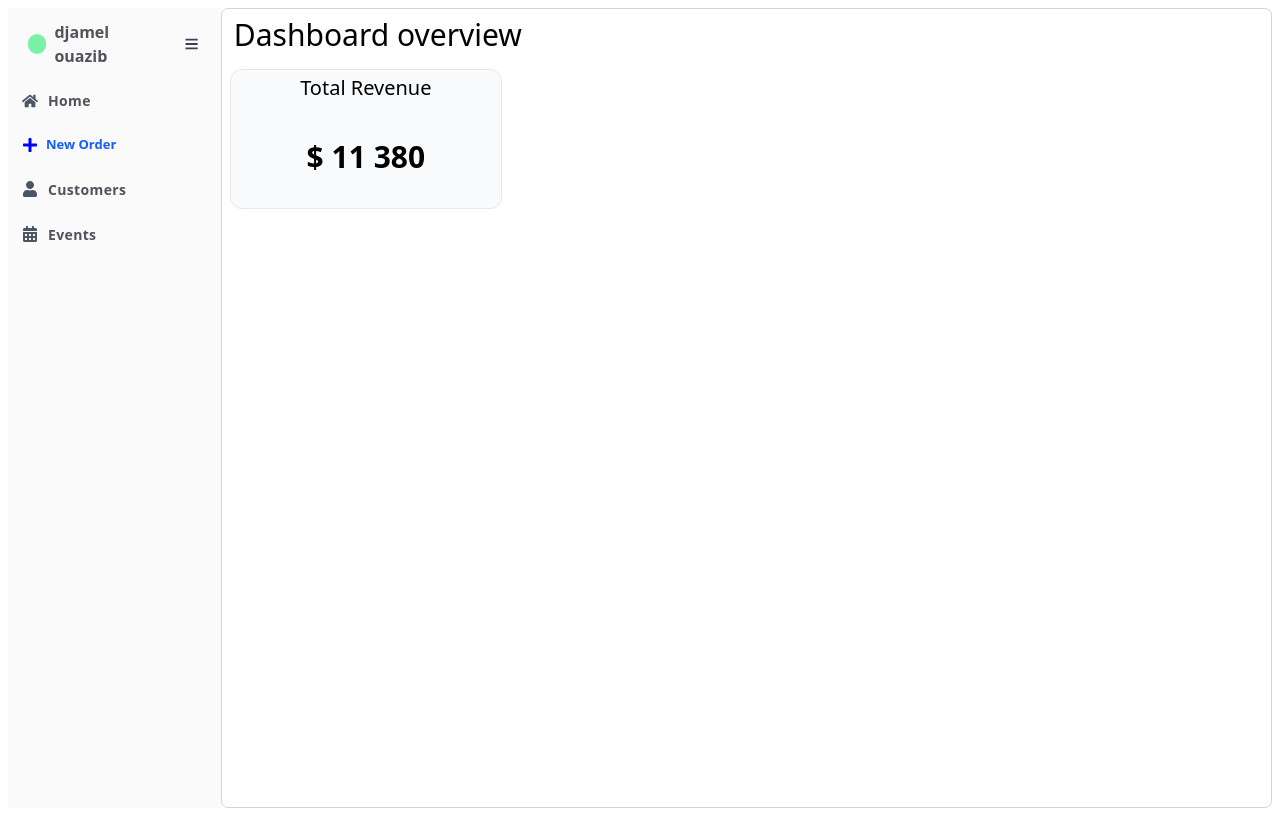
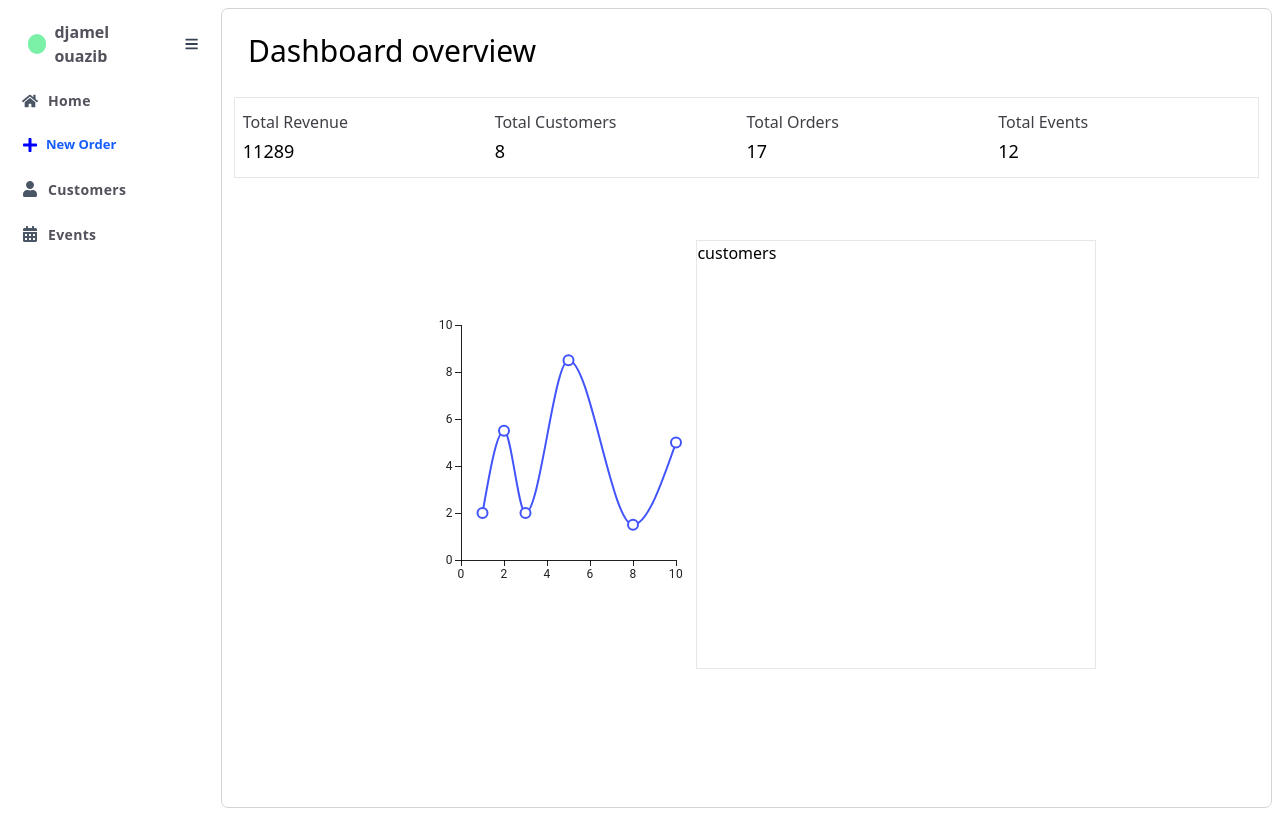
Before and after one commit to djamel-ouazib/EvenCake, a Next.js app: page /dashboard in a window 1280 px wide. Built offline with nearby package versions, Linux system fonts and the light colour scheme.

Commit message:
Add MonthlyRevenueChart with sample data and formatters

```diff
--- a/app/dashboard/layout.tsx
+++ b/app/dashboard/layout.tsx
@@ -10,7 +10,7 @@ export default function Layout({ children }: { children: React.ReactNode }) {
             <motion.div
                 animate={{ width: show ? '16rem' : '3rem' }}
                 transition={{ duration: 0.2, ease: 'easeInOut' }}
-                className="w-65 h-screen bg-zinc-50 "
+                className="w-65 h-screen  "
             >
                 <Sidenav show={show} setShow={setShow} />
             </motion.div>
--- a/app/dashboard/page.tsx
+++ b/app/dashboard/page.tsx
@@ -1,10 +1,21 @@
+import CustomersCards from '../ui/dashboard/CustomersCards'
+import MonthlyRevenueChart from '../ui/dashboard/MonthlyRevenueChart'
+import StatWrapperCard from '../ui/dashboard/statWrapperCard'
+
 export default function Dashboard() {
     return (
         <main className="text-zinc-600px-4 py-2 ">
-            <h1 className="text-3xl px-3">Dashboard overview</h1>
-            <div className="max-w-68 h-35 rounded-xl ml-2 mt-4 bg-gray-50 border border-gray-200 flex flex-col items-center justify-center p-1">
-                <h2 className="text-xl flex-1">Total Revenue</h2>
-                <p className="flex-1 text-3xl font-semibold">$ 11 380</p>
+            <h1 className="text-3xl  py-4 mb-3 w-[95%] m-auto">
+                Dashboard overview
+            </h1>
+            <div className="flex flex-col px-3 justify-center items-center  h-143">
+                <div className="flex-1 w-full">
+                    <StatWrapperCard />
+                </div>
+                <div className="flex flex-3  ">
+                    <MonthlyRevenueChart />
+                    <CustomersCards />
+                </div>
             </div>
         </main>
     )
--- /dev/null
+++ b/app/ui/dashboard/CustomersCards.tsx
@@ -0,0 +1,7 @@
+export default function CustomersCards() {
+    return (
+        <div className="  w-[400px] h-full border border-gray-200">
+            <h1>customers</h1>
+        </div>
+    )
+}
--- /dev/null
+++ b/app/ui/dashboard/MonthlyRevenueChart.tsx
@@ -0,0 +1,15 @@
+import { LineChart } from '@mui/x-charts/LineChart'
+
+export default function BasicLineChart() {
+    return (
+        <LineChart
+            xAxis={[{ data: [1, 2, 3, 5, 8, 10] }]}
+            series={[
+                {
+                    data: [2, 5.5, 2, 8.5, 1.5, 5],
+                },
+            ]}
+            height={300}
+        />
+    )
+}
--- /dev/null
+++ b/app/ui/dashboard/statCard.tsx
@@ -0,0 +1,12 @@
+type Props = {
+    title: string
+    value: number
+}
+export default function StatCard({ title, value }: Props) {
+    return (
+        <div className="flex flex-col flex-1  justify-center  ">
+            <h2 className="text-zinc-700 mb-1">{title}</h2>
+            <p className="text-black font-medium text-[18px]"> {value}</p>
+        </div>
+    )
+}
--- /dev/null
+++ b/app/ui/dashboard/statWrapperCard.tsx
@@ -0,0 +1,13 @@
+import { div } from 'motion/react-client'
+import StatCard from './statCard'
+
+export default function StatWrapperCard() {
+    return (
+        <div className="flex  m-auto justify-center py-3 px-2 items-center border border-gray-200">
+            <StatCard title={'Total Revenue'} value={11289} />
+            <StatCard title={'Total Customers'} value={8} />
+            <StatCard title={'Total Orders'} value={17} />
+            <StatCard title={'Total Events'} value={12} />
+        </div>
+    )
+}
```
Also changed, not shown: package.json (+8 -0 lines), 1 other file (tests, documents, lock files or other folders).
